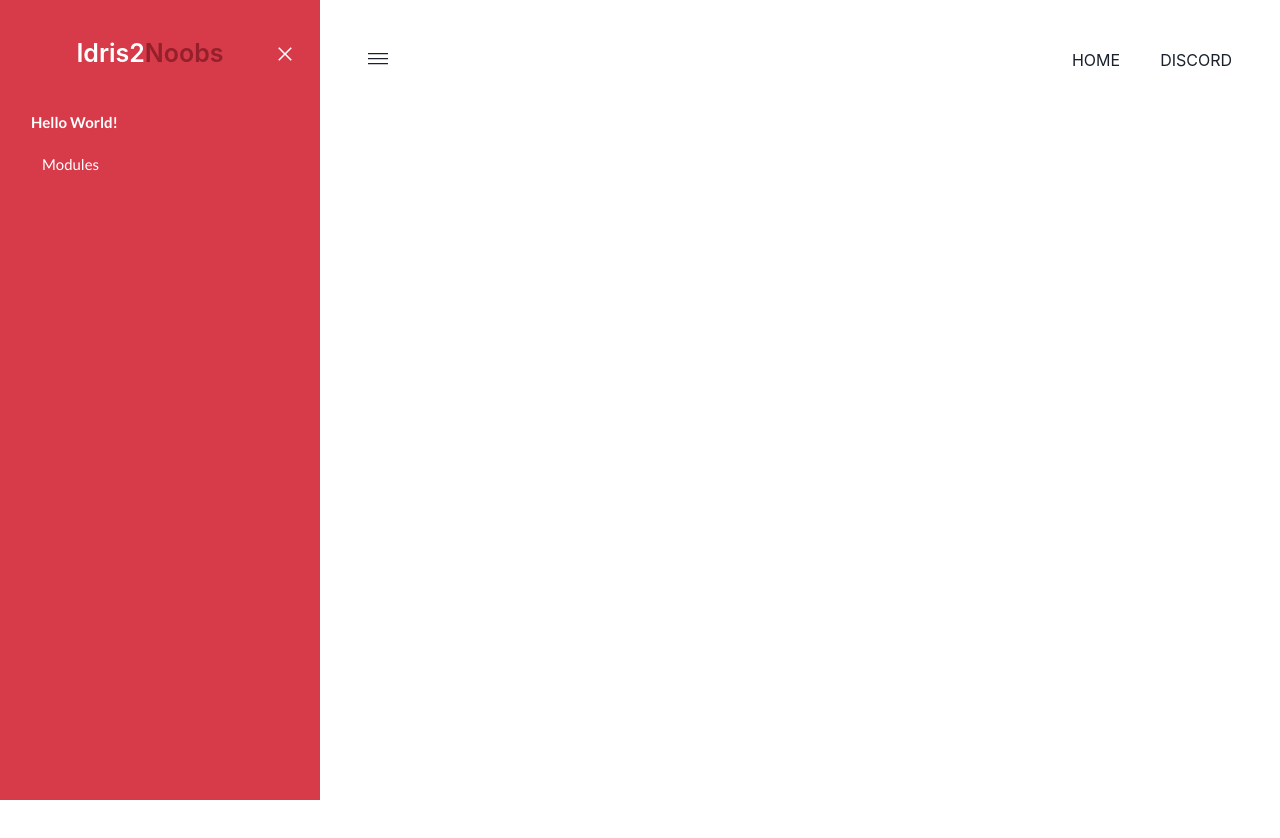
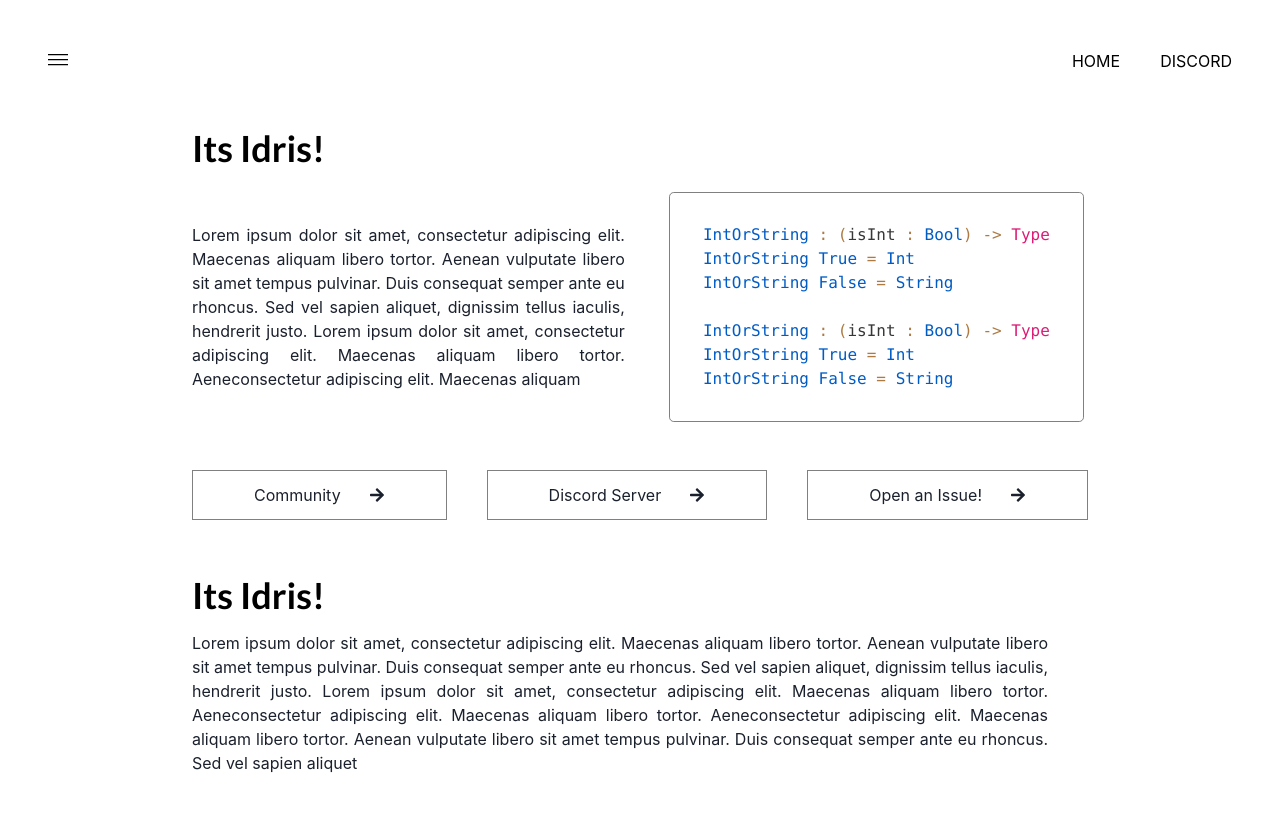
Before and after one commit to algebraic-dev/idris-4-noobs, a Next.js app: page / in a window 1280 px wide. Shown: the top 838 px of the page. Before the commit the page ends 800 px from the top, so only its background shows below. Built offline with nearby package versions, Linux system fonts and the light colour scheme.

Commit message:
feat: made layout of index page

```diff
--- /dev/null
+++ b/components/CodeBourded.tsx
@@ -0,0 +1,28 @@
+import React, { useEffect } from 'react'
+import { Box, Code, chakra } from '@chakra-ui/react'
+import Prism from 'prismjs'
+
+import 'prismjs/components/prism-haskell'
+import 'prismjs/components/prism-idris'
+
+interface Props {
+  children: string
+  className: string
+  width?: string
+  my?: number
+}
+
+const CodeBourded = ({ className, children, width, my = 10 }: Props) => {
+  useEffect(() => Prism.highlightAll(), [])
+  return (
+    <Box my={my} mx={1} flexGrow={1} width="100%" w={width ? width : ''}>
+      <chakra.pre border="1px solid grey" boxShadow="none">
+        <Code className={className} boxShadow="none">
+          {children}
+        </Code>
+      </chakra.pre>
+    </Box>
+  )
+}
+
+export default CodeBourded
--- a/components/Header.tsx
+++ b/components/Header.tsx
@@ -3,16 +3,17 @@ import { chdir } from 'process'
 
 interface Props {
   children: string
+  my?: number
 }
 
-const Header = ({ children }: Props) => {
+const Header = ({ children, my = 12 }: Props) => {
   let sel = typeof children == 'string' ? children : children[0]
   let id = sel.toLowerCase().replace(/ /g, '-')
   return (
     <Box
       fontSize="4xl"
       textColor="brand.text-title"
-      marginY="12"
+      marginY={my}
       marginBottom="2"
       fontWeight="600"
     >
--- a/components/Menu/index.tsx
+++ b/components/Menu/index.tsx
@@ -4,26 +4,43 @@ import styles from './index.module.css'
 import { VscMenu } from 'react-icons/vsc'
 
 interface Props {
-  children: String
+  children: string
+  color: string
 }
 
-const Item = ({ href, children }: { href: string; children: string }) => (
-  <Text textTransform="uppercase" className={styles['menu-item']}>
+const Item = ({
+  href,
+  children,
+  color,
+}: {
+  href: string
+  color: string
+  children: string
+}) => (
+  <Text
+    textTransform="uppercase"
+    textColor={color}
+    className={styles['menu-item']}
+  >
     <a href={href} className="bg-line menu-item">
       {children}
     </a>
   </Text>
 )
 
-const Menu = ({ onClick }: { onClick: () => void }) => (
-  <Flex margin="12">
+const Menu = ({ onClick, color }: { color: string; onClick: () => void }) => (
+  <Flex padding="12">
     <Text cursor="pointer">
-      <VscMenu size={20} onClick={() => onClick()} />
+      <VscMenu color={color} size={20} onClick={() => onClick()} />
     </Text>
     <Spacer />
     <Flex gridGap="10">
-      <Item href="#">home</Item>
-      <Item href="#">discord</Item>
+      <Item color={color} href="#">
+        home
+      </Item>
+      <Item color={color} href="#">
+        discord
+      </Item>
     </Flex>
   </Flex>
 )
--- a/pages/index.tsx
+++ b/pages/index.tsx
@@ -1,16 +1,48 @@
 import { readPosts } from '@lib/posts'
-import { Box } from '@chakra-ui/react'
+import {
+  Box,
+  Text,
+  Flex,
+  Input,
+  InputGroup,
+  InputLeftElement,
+} from '@chakra-ui/react'
 import Sidebar from '@components/Sidebar'
 import Menu from '@components/Menu'
 import { PostDir, PostFile } from '@lib/posts'
 import { useState } from 'react'
+import Code from '@components/Code'
+import Header from '@components/Header'
+import { FaArrowRight, FaSearch } from 'react-icons/fa'
+import CodeBourded from '@components/CodeBourded'
 
-interface Props {
-  tree: (PostDir | PostFile)[]
-}
+const example = `IntOrString : (isInt : Bool) -> Type
+IntOrString True = Int
+IntOrString False = String
 
-const Index = ({ tree }: Props) => {
-  const [state, setState] = useState(true)
+IntOrString : (isInt : Bool) -> Type
+IntOrString True = Int
+IntOrString False = String
+`
+
+const Button = ({ children }: { children: string }) => (
+  <Box
+    display="flex"
+    alignItems="center"
+    gridGap={7}
+    justifyContent="center"
+    p={3}
+    flexGrow={1}
+    border="1px solid gray"
+    textAlign="center"
+  >
+    {children}
+    <FaArrowRight />
+  </Box>
+)
+
+const Index = ({ tree }: { tree: (PostDir | PostFile)[] }) => {
+  const [state, setState] = useState(false)
 
   return (
     <>
@@ -25,8 +57,44 @@ const Index = ({ tree }: Props) => {
         transition="ease-in-out"
         transitionDuration="700ms"
         transitionTimingFunction="ease-in-out"
+        py="1px"
       >
-        <Menu onClick={() => setState(!state)}></Menu>
+        <Menu color="black" onClick={() => setState(!state)}></Menu>
+        <Box width={['90%', '80%', '70%']} margin="auto">
+          <Header my={0}>Its Idris!</Header>
+          <Flex gridGap={10} alignItems="center">
+            <Text width="50%" textAlign="justify">
+              Lorem ipsum dolor sit amet, consectetur adipiscing elit. Maecenas
+              aliquam libero tortor. Aenean vulputate libero sit amet tempus
+              pulvinar. Duis consequat semper ante eu rhoncus. Sed vel sapien
+              aliquet, dignissim tellus iaculis, hendrerit justo. Lorem ipsum
+              dolor sit amet, consectetur adipiscing elit. Maecenas aliquam
+              libero tortor. Aeneconsectetur adipiscing elit. Maecenas aliquam
+            </Text>
+            <CodeBourded my={0} className="language-idris">
+              {example}
+            </CodeBourded>
+          </Flex>
+          <Flex gridGap={10} mt={10}>
+            <Button>Community</Button>
+            <Button>Discord Server</Button>
+            <Button>Open an Issue!</Button>
+          </Flex>
+          <Header>Its Idris!</Header>
+          <Text textAlign="justify" mr="10">
+            Lorem ipsum dolor sit amet, consectetur adipiscing elit. Maecenas
+            aliquam libero tortor. Aenean vulputate libero sit amet tempus
+            pulvinar. Duis consequat semper ante eu rhoncus. Sed vel sapien
+            aliquet, dignissim tellus iaculis, hendrerit justo. Lorem ipsum
+            dolor sit amet, consectetur adipiscing elit. Maecenas aliquam libero
+            tortor. Aeneconsectetur adipiscing elit. Maecenas aliquam libero
+            tortor. Aeneconsectetur adipiscing elit. Maecenas aliquam libero
+            tortor. Aenean vulputate libero sit amet tempus pulvinar. Duis
+            consequat semper ante eu rhoncus. Sed vel sapien aliquet
+          </Text>
+
+          <Box margin="100" width="100%"></Box>
+        </Box>
       </Box>
     </>
   )
--- a/styles/syntaxhighlight.css
+++ b/styles/syntaxhighlight.css
@@ -37,7 +37,6 @@ pre[class*='language-'] {
 
 :not(pre) > code[class*='language-'],
 pre[class*='language-'] {
-  box-shadow: 0px 10px 20px rgba(0, 0, 0, 0.12);
   padding: 30px;
 }
 
```
Also changed, not shown: components/Code.tsx (+14 -7 lines), components/Paragraph.tsx (+8 -2 lines).
